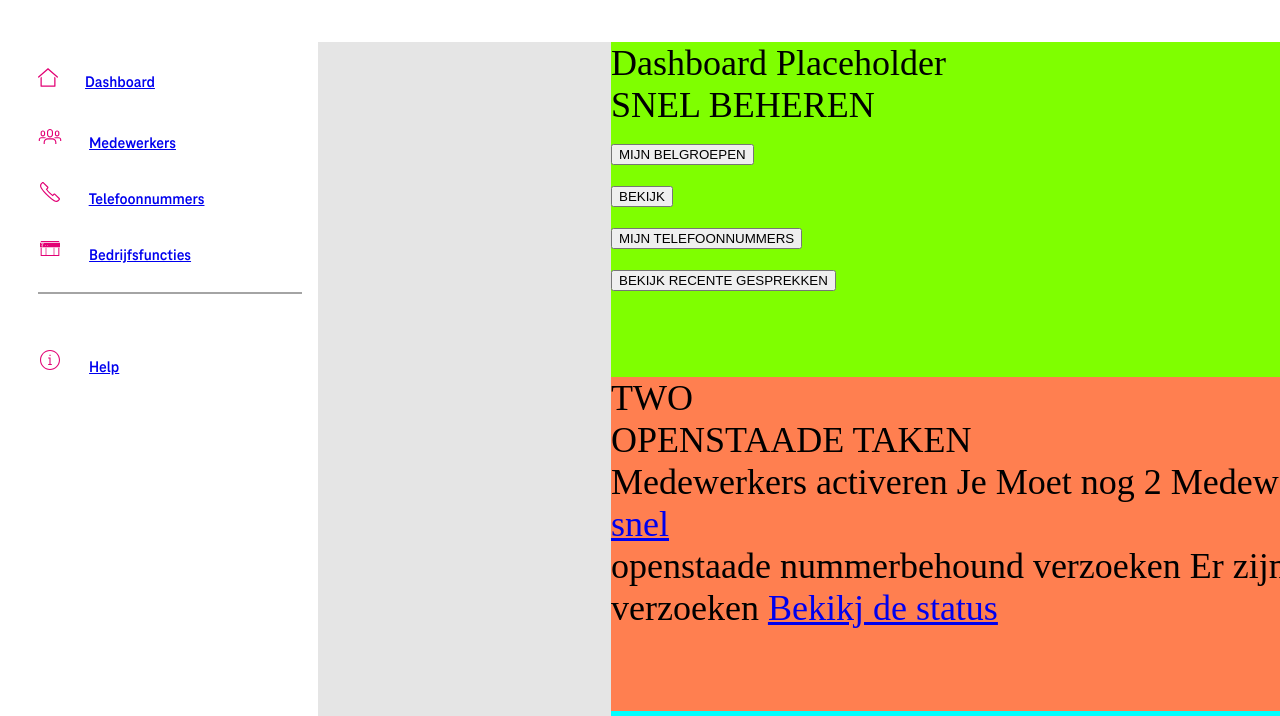
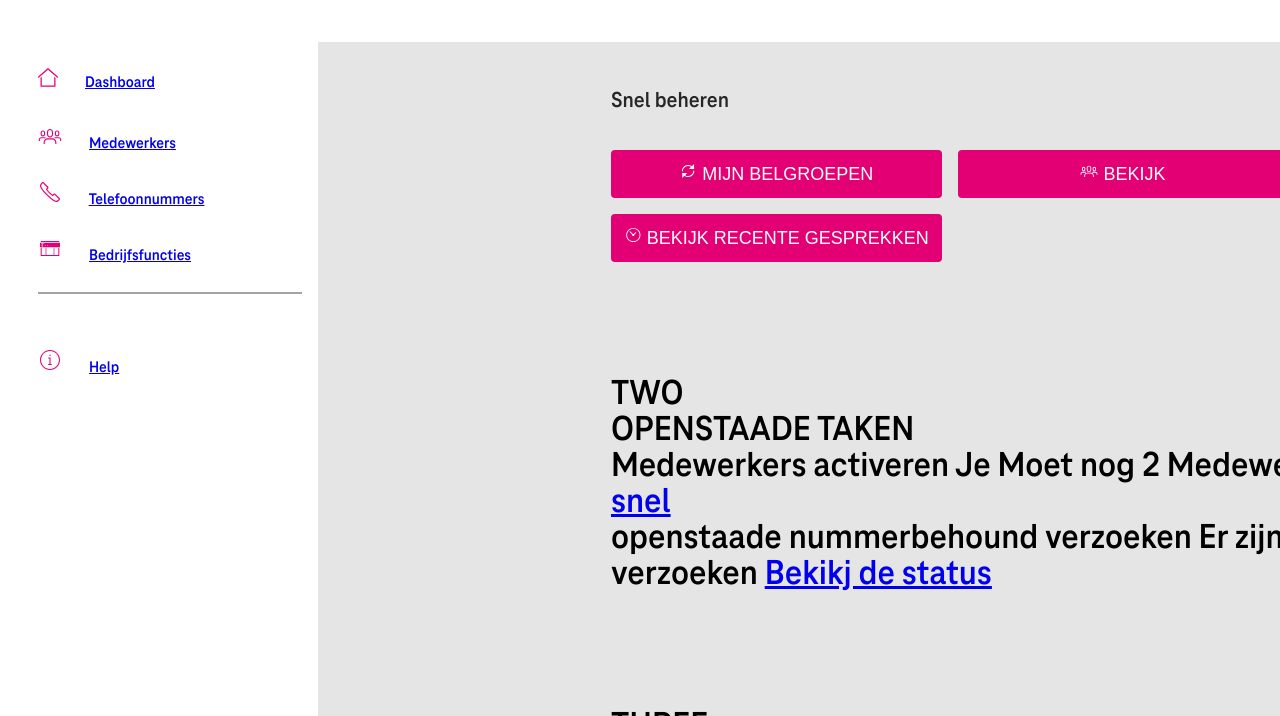
Before and after one commit to Frankiamme/frankPilot, a website: page index.html in a window 1280 px wide. Shown: the part 84-800 px from the top of the page. Drawn offline with Linux system fonts and the light colour scheme.

Commit message:
Fixed the first section of the dashboard to match the design

```diff
--- a/index.html
+++ b/index.html
@@ -64,26 +64,40 @@
 
             <div class="dashboard">
                 <div class="snel">
-                    Dashboard Placeholder
                     <div class="snel-title">
-                        SNEL BEHEREN
+                        Snel beheren
                     </div>
 
-                    <div class="snel__item-mijn">
-                        <button>MIJN BELGROEPEN</button>
+                    <div class="snel__mijn">
+                        <button class="snel__mijn-button">
+                            <span>
+                            <img class="snel__mijn-icon" src="images/refresh.svg" alt="">
+                        </span>
+                            <span class="snel__mijn-buttonplaceholder">MIJN BELGROEPEN</span>
+                        </button>
                     </div>
 
-                    <div class="snel__item-bekijk">
-                        <button>BEKIJK</button>
+                    <div class="snel__bekijk">
+                        <button class="snel__mijn-button">
+                            <img class="snel__mijn-icon" src="images/forum2.svg" alt="">
+                            <span class="snel__mijn-buttonplaceholder">BEKIJK</span>
+                        </button>
                     </div>
 
-                    <div class="snel__item-telefoonnumbers">
-                        <button>MIJN TELEFOONNUMMERS</button>
+                    <div class="snel__telefoonnumbers">
+                        <button class="snel__mijn-button">
+                            <img class="snel__mijn-icon" src="images/phone2.svg" alt="">
+                            <span class="snel__mijn-buttonplaceholder">MIJN TELEFOONNUMMERS</span>
+                        </button>
                     </div>
 
-                    <div class="snel__item-bekijkrecente">
-                        <button>BEKIJK RECENTE GESPREKKEN</button>
+                    <div class="snel__bekijkrecente">
+                        <button class="snel__mijn-button">
+                            <img class="snel__mijn-icon" src="images/clock.svg" alt="">
+                            <span class="snel__mijn-buttonplaceholder">BEKIJK RECENTE GESPREKKEN</span>
+                        </button>
                     </div>
+
                 </div>
 
                 <div class="openstaade">
--- a/sass/_base.scss
+++ b/sass/_base.scss
@@ -13,7 +13,7 @@ html{
 }
 
 body{
-    //font-family: 'Teleneomedium', 'Times New Roman', Times, serif;
+    font-family: teleneobold;
 }
 
 .container{
--- a/sass/_dashboard.scss
+++ b/sass/_dashboard.scss
@@ -13,6 +13,46 @@ $color-grey: #E5E5E5;
 
 .snel{
     grid-column: 2 / 3;
+
+    display: grid;
+    grid-template-rows: max-content 48px;
+    grid-template-columns: repeat(3, 330.67px);
+    grid-auto-rows: max-content;
+    gap: 16px;
+
+    &-title{
+        grid-column: 1 / 4;
+        padding-top: 48px;
+        padding-bottom: 20px;
+        line-height: 24px;
+        font-size: 22.5px;
+        color: #262626;
+    }
+
+    &__mijn{
+
+        &-icon{
+            width: 18px;
+            height: 18px;
+        }
+
+        &-button{
+            background-color:#E20074;
+            width: 330.67px;
+            height: 48px;
+            color: white;
+            font-size: 18px;
+            border-radius: 4px;
+            border: none;
+        }
+
+        &-buttonplaceholder{
+            padding-top: 10px;
+            padding-bottom: 10px;
+            line-height: 28px;
+            font-size: 18px;
+        }
+    }
 }
 
 .openstaade{
--- a/sass/_openstaade.scss
+++ /dev/null
@@ -1,3 +0,0 @@
-.openstaade{
-    background-color: coral;
-}
--- a/sass/_snel.scss
+++ /dev/null
@@ -1,3 +0,0 @@
-.snel{
-    background-color: chartreuse;
-}
--- a/sass/_statistics.scss
+++ /dev/null
@@ -1,3 +0,0 @@
-.statistics{
-    background-color: cyan;
-}
--- a/sass/main.scss
+++ b/sass/main.scss
@@ -1,8 +1,5 @@
 @import "base";
 @import "dashboard";
 @import "header";
-@import "openstaade";
 @import "sidebar";
-@import "snel";
-@import "statistics";
 @import "variables";
```
Also changed, not shown: css/style.css.
